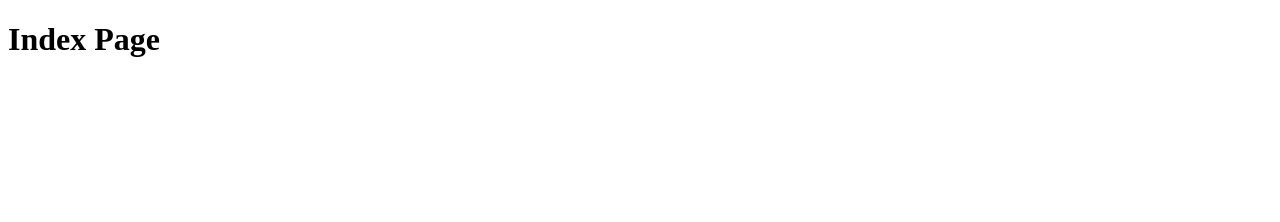
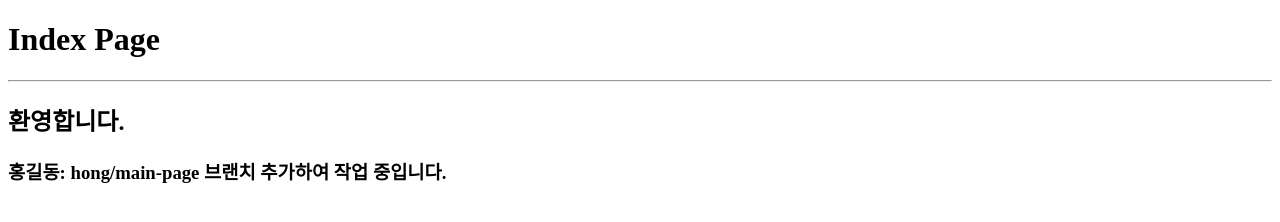
Before and after one commit to firstyouneedpython/project1, a plain HTML site: page index.html in a window 1280 px wide. Drawn offline with Linux system fonts and the light colour scheme.

Commit message:
홍길동: hong/main-page 브랜치 추가

```diff
--- a/index.html
+++ b/index.html
@@ -9,6 +9,9 @@
 
 <body>
     <h1>Index Page</h1>
+    <hr>
+    <h2>환영합니다.</h2>
+    <h3>홍길동: hong/main-page 브랜치 추가하여 작업 중입니다.</h3>
 </body>
 
 </html>
```
